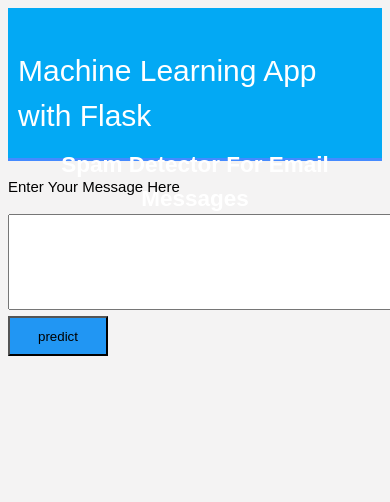
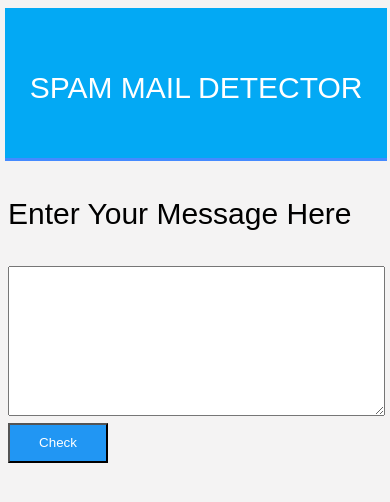
Before and after one commit to PonraJS-21/heroku-chat-app, a Flask app: template templates/home.html in a window 390 px wide; the page is wider, and only the part inside the window is pictured. Shown: the top 502 px of that part. Run offline with Flask 2, Linux system fonts and the light colour scheme; the template is opened without the code that fills it, so the values that code supplies are empty; parts of the project's set-up code (start-up, migrations or seed data) failed here and were passed over; some libraries are stand-ins or nearby versions.

Commit message:
responsive

```diff
--- a/app.py
+++ b/app.py
@@ -1,4 +1,4 @@
-from flask import Flask,render_template,url_for,request
+from flask import Flask,render_template,url_for,request, jsonify
 import pandas as pd
 import pickle
 from sklearn.feature_extraction.text import CountVectorizer
@@ -53,7 +53,8 @@
 		data = [message]
 		vect = cv.transform(data).toarray()
 		my_prediction = clf.predict(vect)
-	return render_template('result.html',prediction = my_prediction)
+	# return render_template('result.html',prediction = my_prediction)
+	return jsonify({'result' : str(my_prediction[0])})
 
 
 
--- a/static/styles.css
+++ b/static/css/styles.css
@@ -6,8 +6,11 @@
 
 .container{
 	width:100%;
-	margin: auto;
-	overflow: hidden;
+	text-align: center;
+	position: relative;
+	color: #fff;
+	font-size: large;
+	line-height: 100px;
 }
 
 header{
@@ -16,7 +19,6 @@
 	height:120px;
 	width:100%;
 	padding-top:30px;
-
 }
 
 .main-header{
@@ -26,24 +28,23 @@
 			width:100%;
 			margin:0px;
 		}
-#brandname{
-	float:left;
-	font-size:30px;
-	color: #fff;
-	margin: 10px;
-}
+
 
 header h2{
 	text-align:center;
 	color:#fff;
-
 }
 
-
+header{
+	position: relative;
+	left: -3px	;
+}
 
 .btn-info {background-color: #2196F3;
 	height:40px;
-	width:100px;} /* Blue */
+	width:100px;
+	color:white;
+} /* Blue */
 .btn-info:hover {background: #0b7dda;}
 
 
@@ -54,3 +55,20 @@
     width: 200px;
     height: 150px;
 }
+
+.spam{
+	color:red
+}
+.ham{
+	color:greenyellow
+}
+
+@media screen and (max-width:800px) {
+	* {width:99%;}
+	.container, p{
+		font-size: 30px;
+	}
+	textarea{
+		font-size: 20px;
+	}
+  }
--- a/templates/home.html
+++ b/templates/home.html
@@ -1,33 +1,57 @@
 <!DOCTYPE html>
 <html>
+
 <head>
-	<title>Home</title>
+	<title>HAm/Spam Detector</title>
 	<!-- <link rel="stylesheet" type="text/css" href="../static/css/styles.css"> -->
 	<link rel="stylesheet" type="text/css" href="{{ url_for('static', filename='css/styles.css') }}">
+	<script src="https://ajax.googleapis.com/ajax/libs/jquery/3.1.0/jquery.min.js"></script>
+	<meta name="viewport" content="width=device-width, initial-scale=1.0">
+	<script>$(document).ready(function () {
+
+			$('#myform').on('submit', function (event) {
+
+				$.ajax({
+					data: $('#myform').serialize(),
+					type: 'POST',
+					url: "{{ url_for('predict')}}"
+				}).done(function (data) {
+					if (data.result == 0)
+						$('#successAlert').html('<b class"ham">Not a SPAM</b>')
+					else
+						$('#successAlert').html('<b class"spam">It is a SPAM</b>')
+
+				});
+
+				event.preventDefault();
+
+			});
+
+		});
+	</script>
 </head>
+
 <body>
 
 	<header>
 		<div class="container">
-		<div id="brandname">
-			Machine Learning App with Flask
+			SPAM MAIL DETECTOR
 		</div>
-		<h2>Spam Detector For Email Messages</h2>
-
-	</div>
 	</header>
 
 	<div class="ml-container">
 
-		<form action="{{ url_for('predict')}}" method="POST">
-		<p>Enter Your Message Here</p>
-		<!-- <input type="text" name="comment"/> -->
-		<textarea name="message" rows="6" cols="50"></textarea>
-		<br/>
+		<form id="myform" role="form">
+			<p>Enter Your Message Here</p>
+			<!-- <input type="text" name="comment"/> -->
+			<textarea name="message" rows="6" cols="50"></textarea>
+			<br />
 
-		<input type="submit" class="btn-info" value="predict">
+			<button type='submit' class="btn-info" id='predict'>Check</button>
 
-	</form>
+		</form>
+		<br>
+		<div id="successAlert"></div>
 
 	</div>
 
@@ -35,4 +59,5 @@
 
 
 </body>
+
 </html>
```
